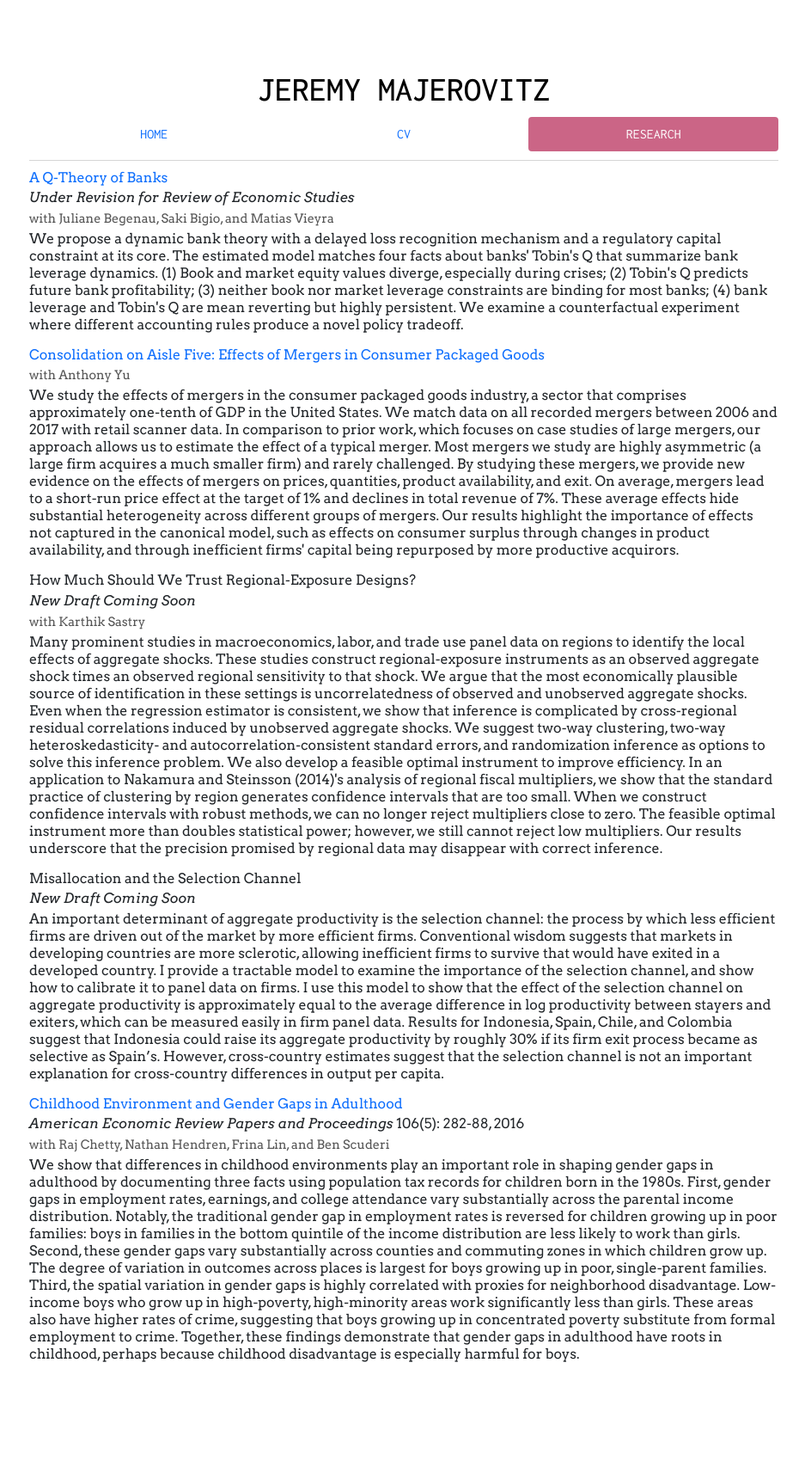
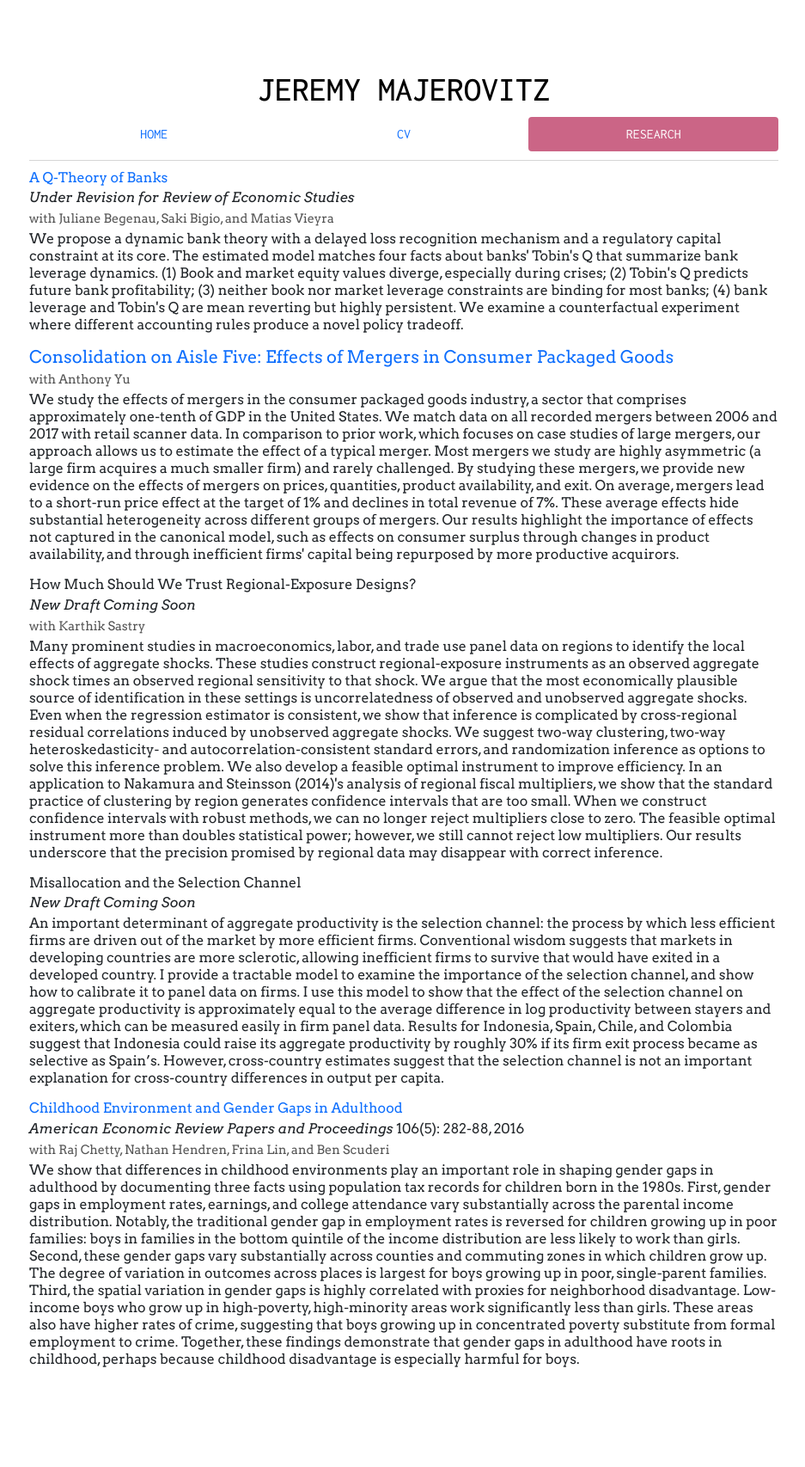
Before and after one commit to jmajic/jmajic.github.io, a Jekyll site: the page built from research/index.html, in a window 1280 px wide. Shown: the whole page at 86% size, without its empty margins (170-1107 px from the left). Built offline with Jekyll 4.4.1, drawn with Linux system fonts in a browser that asks for light colours; nearby versions of some CDN libraries.

Commit message:
Try out different heading sizes

```diff
--- a/research/index.html
+++ b/research/index.html
@@ -34,7 +34,7 @@ We propose a dynamic bank theory with a delayed loss recognition mechanism and a
 </div>
 
 <div class="researchpaper">
-<h6><a href="https://papers.ssrn.com/sol3/papers.cfm?abstract_id=3942967">Consolidation on Aisle Five: Effects of Mergers in Consumer Packaged Goods</a></h6>
+<h5><a href="https://papers.ssrn.com/sol3/papers.cfm?abstract_id=3942967">Consolidation on Aisle Five: Effects of Mergers in Consumer Packaged Goods</a></h5>
 <p><span class="coauthor">with Anthony Yu</span></p>
 <abstract>
 We study the effects of mergers in the consumer packaged goods industry, a sector that comprises approximately one-tenth of GDP in the United States. We match data on all recorded mergers between 2006 and 2017 with retail scanner data. In comparison to prior work, which focuses on case studies of large mergers, our approach allows us to estimate the effect of a typical merger. Most mergers we study are highly asymmetric (a large firm acquires a much smaller firm) and rarely challenged. By studying these mergers, we provide new evidence on the effects of mergers on prices, quantities, product availability, and exit. On average, mergers lead to a short-run price effect at the target of 1% and declines in total revenue of 7%. These average effects hide substantial heterogeneity across different groups of mergers. Our results highlight the importance of effects not captured in the canonical model, such as effects on consumer surplus through changes in product availability, and through inefficient firms' capital being repurposed by more productive acquirors.
@@ -42,7 +42,7 @@ We study the effects of mergers in the consumer packaged goods industry, a secto
 </div>
 
 <div class="researchpaper">
-<h6>How Much Should We Trust Regional-Exposure Designs?</h6>
+<p>How Much Should We Trust Regional-Exposure Designs?<p>
 <p><em>New Draft Coming Soon</em></p>
 <p><span class="coauthor">with Karthik Sastry</span></p>
 <abstract>
```
